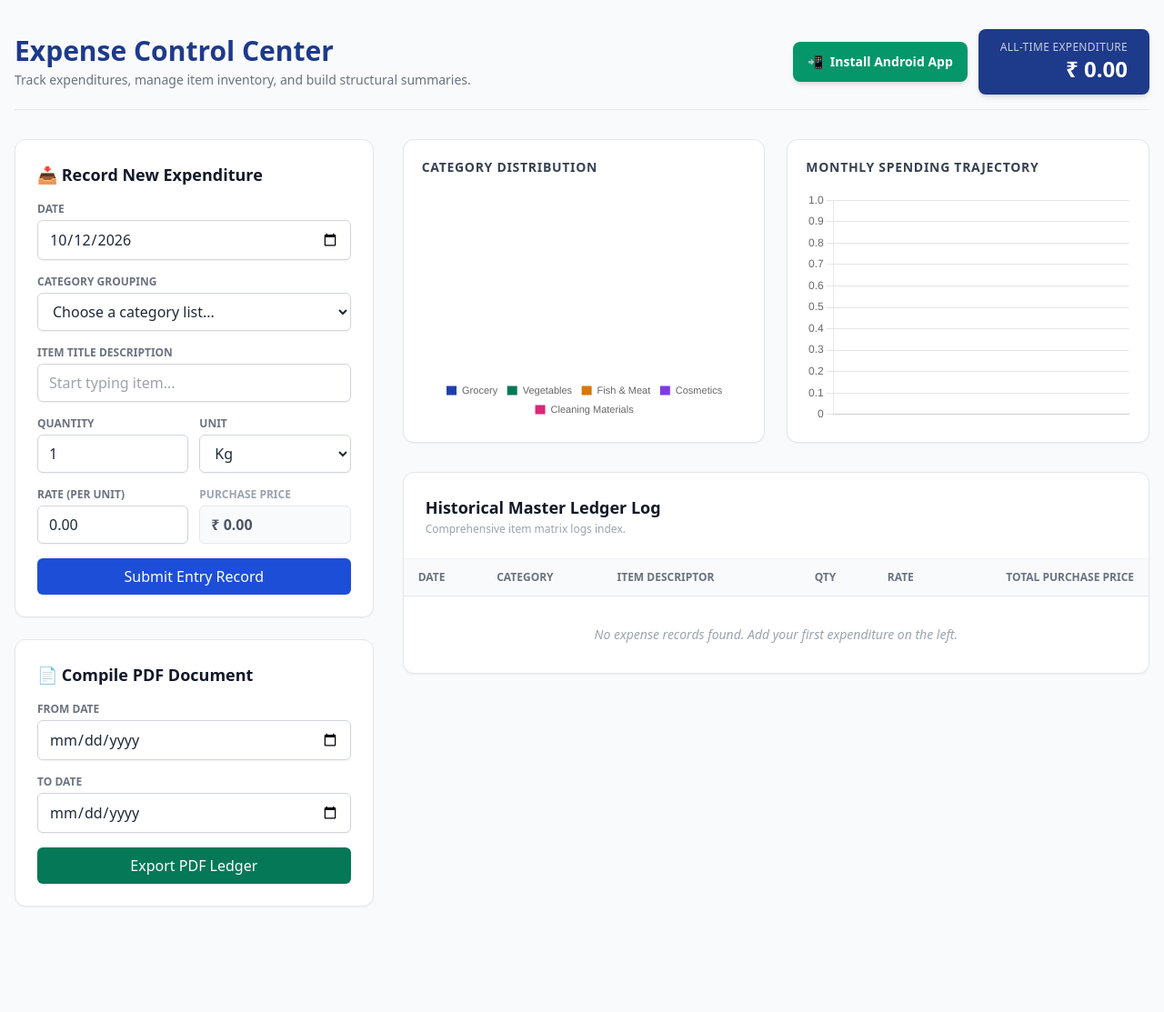
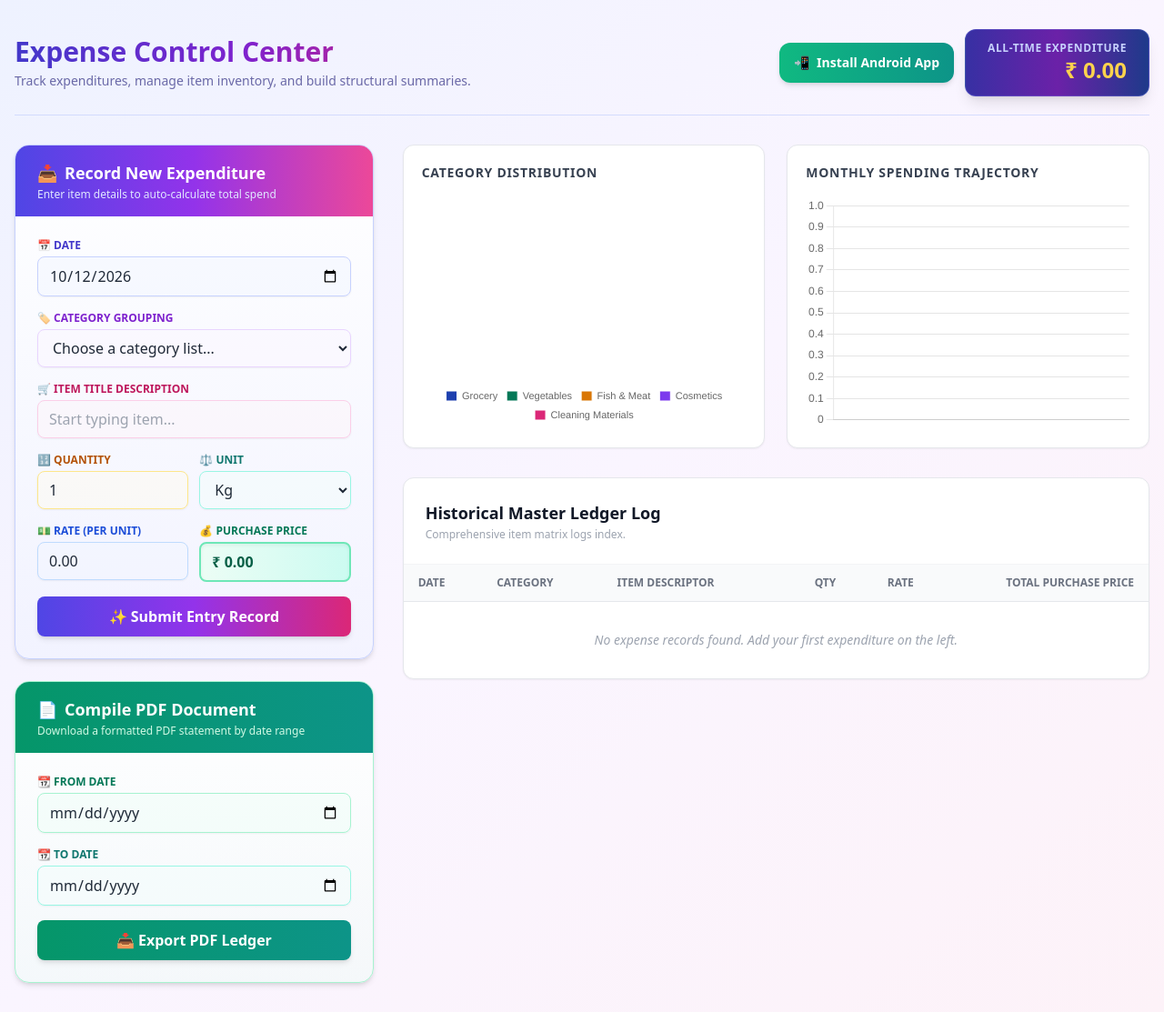
Before and after one commit to pnchjee-del/expense-tracker, a Flask app: page / in a window 1280 px wide. Shown: the whole page at 91% size. Before the commit the page ends 997 px from the top, so only its background shows below. Run offline with Flask 3, Linux system fonts and the light colour scheme; data that the repository does not hold is empty; some libraries are stand-ins or nearby versions.

Commit message:
Style forms with colorful gradient headers, tinted inputs, and focus rings

```diff
--- a/templates/index.html
+++ b/templates/index.html
@@ -15,23 +15,25 @@
     <script src="https://cdn.tailwindcss.com"></script>
     <script src="https://cdn.jsdelivr.net/npm/chart.js"></script>
 </head>
-<body class="bg-gray-50 text-gray-800 font-sans min-h-screen">
+<body class="bg-gradient-to-br from-indigo-50 via-purple-50 to-pink-50 text-gray-800 font-sans min-h-screen">
 
     <div class="max-w-7xl mx-auto px-4 py-8">
         <!-- Dashboard Header Panel -->
-        <header class="mb-8 border-b border-gray-200 pb-4 flex flex-col sm:flex-row justify-between sm:items-center gap-4">
+        <header class="mb-8 border-b border-indigo-200/70 pb-5 flex flex-col sm:flex-row justify-between sm:items-center gap-4">
             <div>
-                <h1 class="text-2xl sm:text-3xl font-bold text-blue-900">Expense Control Center</h1>
-                <p class="text-gray-500 text-sm mt-1">Track expenditures, manage item inventory, and build structural summaries.</p>
+                <h1 class="text-2xl sm:text-3xl font-extrabold bg-gradient-to-r from-indigo-700 via-purple-700 to-pink-600 bg-clip-text text-transparent">
+                    Expense Control Center
+                </h1>
+                <p class="text-indigo-900/70 text-sm mt-1 font-medium">Track expenditures, manage item inventory, and build structural summaries.</p>
             </div>
             <div class="flex flex-wrap items-center gap-3 self-start sm:self-auto">
-                <button id="installAppBtn" type="button" class="bg-emerald-600 hover:bg-emerald-700 text-white font-semibold px-4 py-3 rounded-lg shadow-md transition flex items-center gap-2 text-sm cursor-pointer">
+                <button id="installAppBtn" type="button" class="bg-gradient-to-r from-emerald-500 to-teal-600 hover:from-emerald-600 hover:to-teal-700 text-white font-semibold px-4 py-3 rounded-xl shadow-md transition flex items-center gap-2 text-sm cursor-pointer">
                     <span>📲</span>
                     <span>Install Android App</span>
                 </button>
-                <div class="bg-blue-900 text-white px-6 py-3 rounded-lg shadow-md text-right">
-                    <span class="text-xs uppercase tracking-wide block opacity-75">All-Time Expenditure</span>
-                    <span class="text-2xl font-black">₹ {{ "{:,.2f}".format(total_amount) }}</span>
+                <div class="bg-gradient-to-r from-indigo-800 via-purple-800 to-blue-900 text-white px-6 py-3 rounded-xl shadow-lg text-right border border-indigo-400/30">
+                    <span class="text-xs uppercase tracking-wider block text-indigo-200 font-semibold">All-Time Expenditure</span>
+                    <span class="text-2xl font-black text-amber-300">₹ {{ "{:,.2f}".format(total_amount) }}</span>
                 </div>
             </div>
         </header>
@@ -42,19 +44,22 @@
             <div class="space-y-6 lg:col-span-1">
 
                 <!-- Card Container 1: Auto-calculating Input Form -->
-                <div class="bg-white p-6 rounded-xl shadow-sm border border-gray-200">
-                    <h2 class="text-lg font-bold text-gray-900 mb-4 flex items-center gap-2">
-                        📥 Record New Expenditure
-                    </h2>
-                    <form action="{{ url_for('add_expense') }}" method="POST" class="space-y-4">
+                <div class="bg-gradient-to-b from-white to-indigo-50/50 rounded-2xl shadow-md border border-indigo-200 overflow-hidden">
+                    <div class="bg-gradient-to-r from-indigo-600 via-purple-600 to-pink-500 px-6 py-4 text-white">
+                        <h2 class="text-lg font-bold flex items-center gap-2">
+                            <span>📥</span> Record New Expenditure
+                        </h2>
+                        <p class="text-xs text-indigo-100 mt-0.5">Enter item details to auto-calculate total spend</p>
+                    </div>
+                    <form action="{{ url_for('add_expense') }}" method="POST" class="p-6 space-y-4">
                         <div>
-                            <label class="block text-xs font-semibold uppercase text-gray-500 mb-1">Date</label>
-                            <input type="date" name="date" required class="w-full px-3 py-2 border border-gray-300 rounded-md shadow-sm outline-none">
+                            <label class="block text-xs font-bold uppercase text-indigo-700 mb-1">📅 Date</label>
+                            <input type="date" name="date" required class="w-full px-3 py-2 border border-indigo-200 bg-indigo-50/40 rounded-lg shadow-sm outline-none focus:border-indigo-500 focus:ring-2 focus:ring-indigo-200 focus:bg-white transition">
                         </div>
 
                         <div>
-                            <label class="block text-xs font-semibold uppercase text-gray-500 mb-1">Category Grouping</label>
-                            <select name="category" id="categorySelect" required class="w-full px-3 py-2 border border-gray-300 rounded-md shadow-sm bg-white outline-none">
+                            <label class="block text-xs font-bold uppercase text-purple-700 mb-1">🏷️ Category Grouping</label>
+                            <select name="category" id="categorySelect" required class="w-full px-3 py-2 border border-purple-200 bg-purple-50/40 rounded-lg shadow-sm outline-none focus:border-purple-500 focus:ring-2 focus:ring-purple-200 focus:bg-white transition">
                                 <option value="" disabled selected>Choose a category list...</option>
                                 {% for cat in categories %}
                                     <option value="{{ cat }}">{{ cat.title() }}</option>
@@ -63,20 +68,20 @@
                         </div>
 
                         <div>
-                            <label class="block text-xs font-semibold uppercase text-gray-500 mb-1">Item Title Description</label>
-                            <input type="text" name="item_name" id="itemInput" list="itemSuggestions" required autocomplete="off" placeholder="Start typing item..." class="w-full px-3 py-2 border border-gray-300 rounded-md shadow-sm outline-none">
+                            <label class="block text-xs font-bold uppercase text-pink-700 mb-1">🛒 Item Title Description</label>
+                            <input type="text" name="item_name" id="itemInput" list="itemSuggestions" required autocomplete="off" placeholder="Start typing item..." class="w-full px-3 py-2 border border-pink-200 bg-pink-50/40 rounded-lg shadow-sm outline-none focus:border-pink-500 focus:ring-2 focus:ring-pink-200 focus:bg-white transition">
                             <datalist id="itemSuggestions"></datalist>
                         </div>
 
                         <!-- Row: Quantity & Unit Selector -->
                         <div class="grid grid-cols-2 gap-3">
                             <div>
-                                <label class="block text-xs font-semibold uppercase text-gray-500 mb-1">Quantity</label>
-                                <input type="number" step="any" name="quantity" id="calcQty" value="1" min="0.001" required class="w-full px-3 py-2 border border-gray-300 rounded-md shadow-sm outline-none">
+                                <label class="block text-xs font-bold uppercase text-amber-700 mb-1">🔢 Quantity</label>
+                                <input type="number" step="any" name="quantity" id="calcQty" value="1" min="0.001" required class="w-full px-3 py-2 border border-amber-200 bg-amber-50/40 rounded-lg shadow-sm outline-none focus:border-amber-500 focus:ring-2 focus:ring-amber-200 focus:bg-white transition">
                             </div>
                             <div>
-                                <label class="block text-xs font-semibold uppercase text-gray-500 mb-1">Unit</label>
-                                <select name="unit" required class="w-full px-3 py-2 border border-gray-300 rounded-md shadow-sm bg-white outline-none">
+                                <label class="block text-xs font-bold uppercase text-teal-700 mb-1">⚖️ Unit</label>
+                                <select name="unit" required class="w-full px-3 py-2 border border-teal-200 bg-teal-50/40 rounded-lg shadow-sm outline-none focus:border-teal-500 focus:ring-2 focus:ring-teal-200 focus:bg-white transition">
                                     {% for unit in units %}
                                         <option value="{{ unit }}">{{ unit }}</option>
                                     {% endfor %}
@@ -87,37 +92,40 @@
                         <!-- Row: Rate & Target Calculated Purchase Price Display -->
                         <div class="grid grid-cols-2 gap-3">
                             <div>
-                                <label class="block text-xs font-semibold uppercase text-gray-500 mb-1">Rate (per Unit)</label>
-                                <input type="number" step="0.01" name="rate" id="calcRate" value="0.00" min="0" required class="w-full px-3 py-2 border border-gray-300 rounded-md shadow-sm outline-none">
+                                <label class="block text-xs font-bold uppercase text-blue-700 mb-1">💵 Rate (per Unit)</label>
+                                <input type="number" step="0.01" name="rate" id="calcRate" value="0.00" min="0" required class="w-full px-3 py-2 border border-blue-200 bg-blue-50/40 rounded-lg shadow-sm outline-none focus:border-blue-500 focus:ring-2 focus:ring-blue-200 focus:bg-white transition">
                             </div>
                             <div>
-                                <label class="block text-xs font-semibold uppercase text-gray-400 mb-1">Purchase Price</label>
-                                <input type="text" id="calcTotal" readonly value="₹ 0.00" class="w-full px-3 py-2 border border-gray-200 bg-gray-50 rounded-md font-bold text-gray-600 outline-none select-none">
+                                <label class="block text-xs font-bold uppercase text-emerald-700 mb-1">💰 Purchase Price</label>
+                                <input type="text" id="calcTotal" readonly value="₹ 0.00" class="w-full px-3 py-2 border-2 border-emerald-300 bg-gradient-to-r from-emerald-50 to-teal-100 rounded-lg font-extrabold text-emerald-800 outline-none select-none shadow-inner">
                             </div>
                         </div>
 
-                        <button type="submit" class="w-full bg-blue-700 hover:bg-blue-800 text-white font-medium py-2 px-4 rounded-md transition shadow-sm cursor-pointer mt-2">
-                            Submit Entry Record
+                        <button type="submit" class="w-full bg-gradient-to-r from-indigo-600 via-purple-600 to-pink-600 hover:from-indigo-700 hover:via-purple-700 hover:to-pink-700 text-white font-bold py-2.5 px-4 rounded-lg transition-all shadow-md hover:shadow-lg cursor-pointer mt-2">
+                            ✨ Submit Entry Record
                         </button>
                     </form>
                 </div>
 
                 <!-- Card Container 2: Document Engine -->
-                <div class="bg-white p-6 rounded-xl shadow-sm border border-gray-200">
-                    <h2 class="text-lg font-bold text-gray-900 mb-4 flex items-center gap-2">
-                        📄 Compile PDF Document
-                    </h2>
-                    <form action="{{ url_for('generate_report') }}" method="GET" target="_blank" class="space-y-4">
+                <div class="bg-gradient-to-b from-white to-emerald-50/40 rounded-2xl shadow-md border border-emerald-200 overflow-hidden">
+                    <div class="bg-gradient-to-r from-emerald-600 to-teal-600 px-6 py-4 text-white">
+                        <h2 class="text-lg font-bold flex items-center gap-2">
+                            <span>📄</span> Compile PDF Document
+                        </h2>
+                        <p class="text-xs text-emerald-100 mt-0.5">Download a formatted PDF statement by date range</p>
+                    </div>
+                    <form action="{{ url_for('generate_report') }}" method="GET" target="_blank" class="p-6 space-y-4">
                         <div>
-                            <label class="block text-xs font-semibold uppercase text-gray-500 mb-1">From Date</label>
-                            <input type="date" name="start_date" required class="w-full px-3 py-2 border border-gray-300 rounded-md shadow-sm outline-none">
+                            <label class="block text-xs font-bold uppercase text-emerald-700 mb-1">📆 From Date</label>
+                            <input type="date" name="start_date" required class="w-full px-3 py-2 border border-emerald-200 bg-emerald-50/40 rounded-lg shadow-sm outline-none focus:border-emerald-500 focus:ring-2 focus:ring-emerald-200 focus:bg-white transition">
                         </div>
                         <div>
-                            <label class="block text-xs font-semibold uppercase text-gray-500 mb-1">To Date</label>
-                            <input type="date" name="end_date" required class="w-full px-3 py-2 border border-gray-300 rounded-md shadow-sm outline-none">
+                            <label class="block text-xs font-bold uppercase text-teal-700 mb-1">📆 To Date</label>
+                            <input type="date" name="end_date" required class="w-full px-3 py-2 border border-teal-200 bg-teal-50/40 rounded-lg shadow-sm outline-none focus:border-teal-500 focus:ring-2 focus:ring-teal-200 focus:bg-white transition">
                         </div>
-                        <button type="submit" class="w-full bg-emerald-700 hover:bg-emerald-800 text-white font-medium py-2 px-4 rounded-md transition shadow-sm cursor-pointer">
-                            Export PDF Ledger
+                        <button type="submit" class="w-full bg-gradient-to-r from-emerald-600 to-teal-600 hover:from-emerald-700 hover:to-teal-700 text-white font-bold py-2.5 px-4 rounded-lg transition-all shadow-md hover:shadow-lg cursor-pointer">
+                            📥 Export PDF Ledger
                         </button>
                     </form>
                 </div>
```
